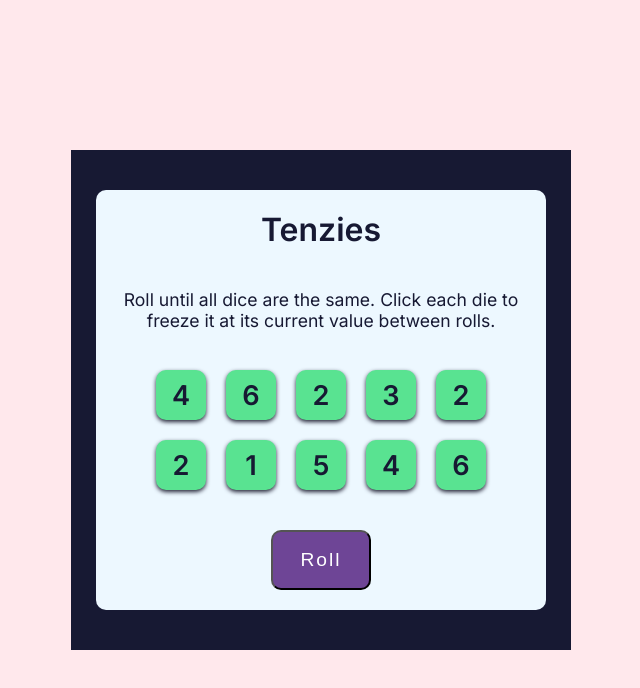
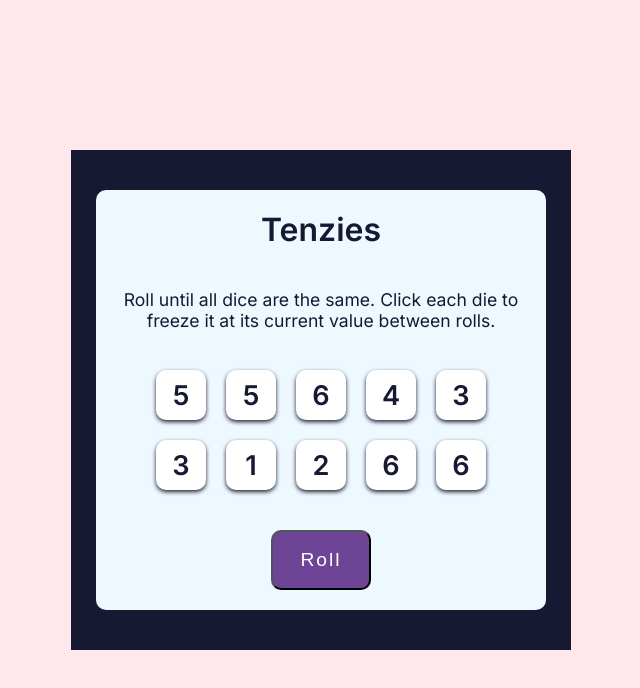
Before and after one commit to 3vilBonobo/react-tenzies-game, a React (Create React App) app: page / in a window 1280 px wide. Shown: the top 688 px of the page, without its empty margins (319-959 px from the left). Built offline with nearby package versions, Linux system fonts and the light colour scheme.

Commit message:
add hold die func

```diff
--- a/src/App.js
+++ b/src/App.js
@@ -3,14 +3,17 @@ import Die from './components/Die';
 import { nanoid } from 'nanoid';
 
 const App = () => {
+  const generateNewDie = () => {
+    return {
+      value: Math.ceil(Math.random() * 6),
+      isHeld: false,
+      id: nanoid(),
+    };
+  };
   const newDiceValues = () => {
     const randomDieValues = [];
     for (let i = 0; i < 10; i++) {
-      randomDieValues.push({
-        value: Math.ceil(Math.random() * 6),
-        isHeld: true,
-        id: nanoid(),
-      });
+      randomDieValues.push(generateNewDie());
     }
     return randomDieValues;
   };
@@ -18,7 +21,11 @@ const App = () => {
   const [dice, setDice] = useState(newDiceValues());
 
   const rollDice = () => {
-    setDice(newDiceValues());
+    setDice((prevDice) =>
+      prevDice.map((die) => {
+        return die.isHeld ? die : generateNewDie();
+      })
+    );
   };
   const holdDice = (id) => {
     setDice((prevDice) =>
```
